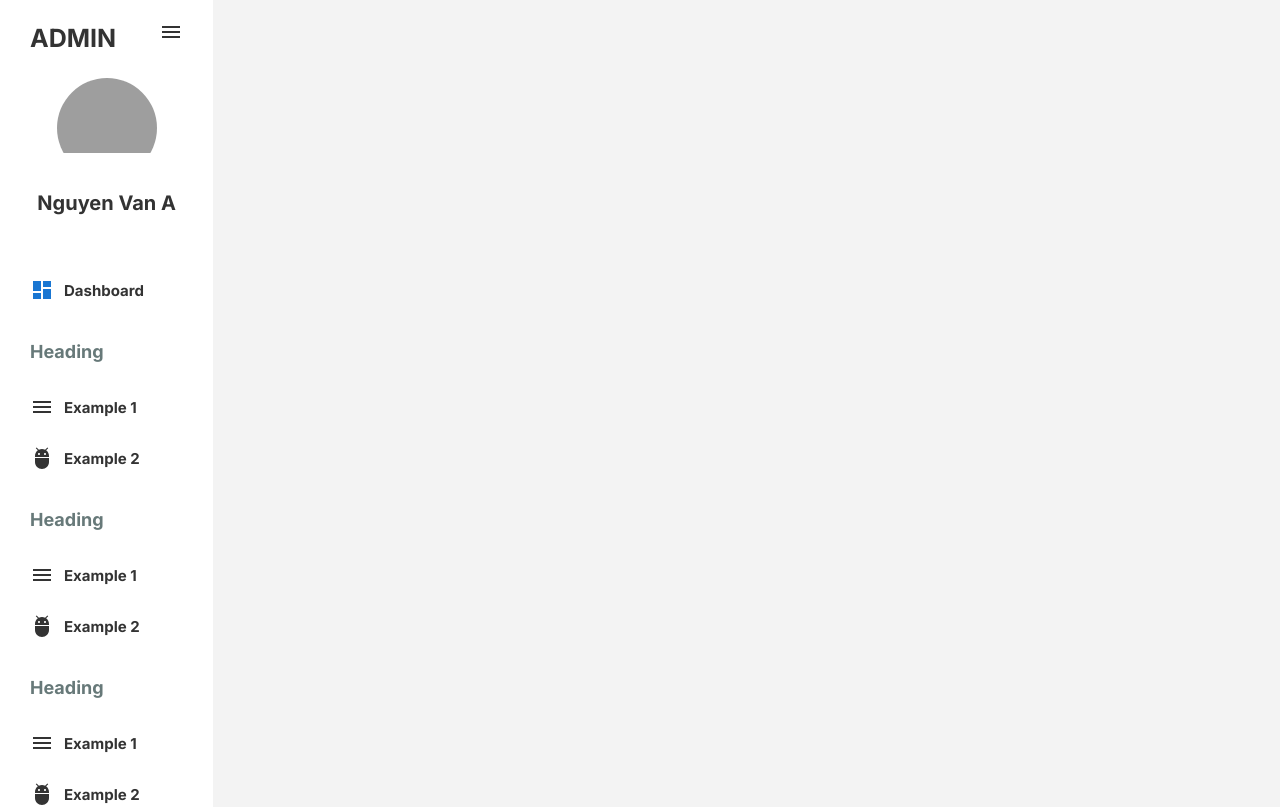
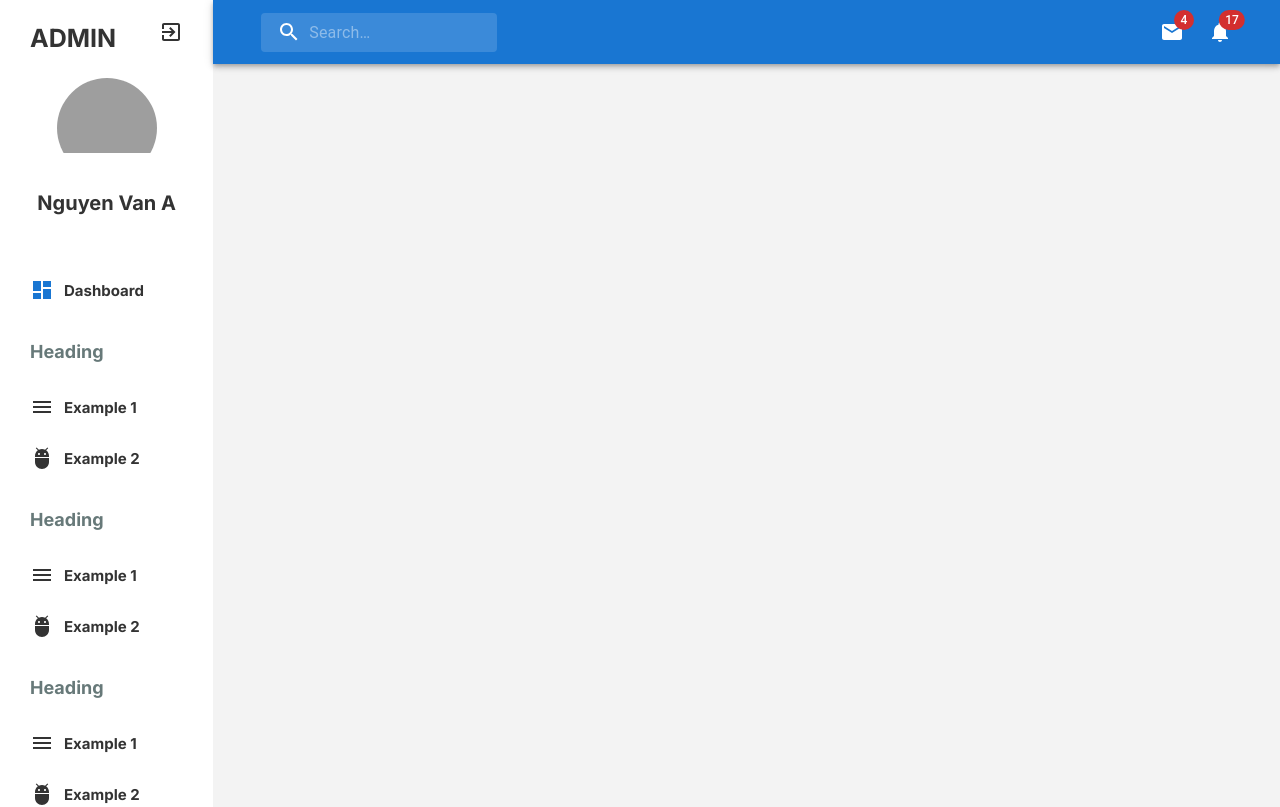
Before and after one commit to thanhbinh1511/e-footwear-mi, a React (Create React App) app: page /admin/dashboard in a window 1280 px wide. Shown: the top 807 px of the page. Built offline with nearby package versions, Linux system fonts and the light colour scheme; grey boxes are pictures that could not be loaded.

Commit message:
add Header

```diff
--- a/src/layouts/DefaultLayout/DefaultLayout.js
+++ b/src/layouts/DefaultLayout/DefaultLayout.js
@@ -1,5 +1,4 @@
 import Header from "~/layouts/Header";
-import Footer from "~/layouts/Footer";
 import SideBar from "~/layouts/SideBar";
 import classNames from "classnames/bind";
 import style from "./DefaultLayout.module.scss";
@@ -19,7 +18,6 @@
             <div className={cx("wrap-content")}>
               <Header />
               <div className={cx("content")}>{children}</div>
-              <Footer />
             </div>
         </Grid>
       </Grid>
--- a/src/layouts/Footer/Footer.js
+++ /dev/null
@@ -1,12 +0,0 @@
-import style from "./Footer.module.scss";
-import classNames from "classnames/bind";
-const cx = classNames.bind(style);
-function Footer({}) {
-    return(
-        <div className={cx("footer")}>
-            </div>
-    )
-
-}
-
-export default Footer;
--- a/src/layouts/Footer/index.js
+++ /dev/null
@@ -1 +0,0 @@
-export {default} from "./Footer"
--- a/src/layouts/Header/Header.js
+++ b/src/layouts/Header/Header.js
@@ -1,12 +1,180 @@
 import style from "./Header.module.scss";
 import classNames from "classnames/bind";
+import * as React from "react";
+import { styled, alpha } from "@mui/material/styles";
+import AppBar from "@mui/material/AppBar";
+import Box from "@mui/material/Box";
+import Toolbar from "@mui/material/Toolbar";
+import IconButton from "@mui/material/IconButton";
+import Typography from "@mui/material/Typography";
+import InputBase from "@mui/material/InputBase";
+import Badge from "@mui/material/Badge";
+import MenuItem from "@mui/material/MenuItem";
+import Menu from "@mui/material/Menu";
+import MenuIcon from "@mui/icons-material/Menu";
+import SearchIcon from "@mui/icons-material/Search";
+import AccountCircle from "@mui/icons-material/AccountCircle";
+import MailIcon from "@mui/icons-material/Mail";
+import NotificationsIcon from "@mui/icons-material/Notifications";
+import MoreIcon from "@mui/icons-material/MoreVert";
 const cx = classNames.bind(style);
-function Header({}) {
-   return (
-        <div className={cx("header")}>
-            </div>
-       );
+const Search = styled("div")(({ theme }) => ({
+  position: "relative",
+  borderRadius: theme.shape.borderRadius,
+  backgroundColor: alpha(theme.palette.common.white, 0.15),
+  "&:hover": {
+    backgroundColor: alpha(theme.palette.common.white, 0.25),
+  },
+  marginRight: theme.spacing(2),
+  marginLeft: 0,
+  width: "100%",
+  [theme.breakpoints.up("sm")]: {
+    marginLeft: theme.spacing(3),
+    width: "auto",
+  },
+}));
 
+const SearchIconWrapper = styled("div")(({ theme }) => ({
+  padding: theme.spacing(0, 2),
+  height: "100%",
+  position: "absolute",
+  pointerEvents: "none",
+  display: "flex",
+  alignItems: "center",
+  justifyContent: "center",
+}));
+
+const StyledInputBase = styled(InputBase)(({ theme }) => ({
+  color: "inherit",
+  "& .MuiInputBase-input": {
+    padding: theme.spacing(1, 1, 1, 0),
+    // vertical padding + font size from searchIcon
+    paddingLeft: `calc(1em + ${theme.spacing(4)})`,
+    transition: theme.transitions.create("width"),
+    width: "100%",
+    [theme.breakpoints.up("md")]: {
+      width: "20ch",
+    },
+  },
+}));
+function Header() {
+  const [anchorEl, setAnchorEl] = React.useState(null);
+
+  const menuId = "primary-search-account-menu";
+  const renderMenu = (
+    <Menu
+      anchorEl={anchorEl}
+      anchorOrigin={{
+        vertical: "top",
+        horizontal: "right",
+      }}
+      id={menuId}
+      keepMounted
+      transformOrigin={{
+        vertical: "top",
+        horizontal: "right",
+      }}
+    ></Menu>
+  );
+
+  const mobileMenuId = "primary-search-account-menu-mobile";
+  const renderMobileMenu = (
+    <Menu
+      anchorEl={AccountCircle}
+      anchorOrigin={{
+        vertical: "top",
+        horizontal: "right",
+      }}
+      id={mobileMenuId}
+      keepMounted
+      transformOrigin={{
+        vertical: "top",
+        horizontal: "right",
+      }}
+    >
+      <MenuItem>
+        <IconButton size="large" aria-label="show 4 new mails" color="inherit">
+          <Badge badgeContent={4} color="error">
+            <MailIcon />
+          </Badge>
+        </IconButton>
+        <p>Messages</p>
+      </MenuItem>
+      <MenuItem>
+        <IconButton
+          size="large"
+          aria-label="show 17 new notifications"
+          color="inherit"
+        >
+          <Badge badgeContent={17} color="error">
+            <NotificationsIcon />
+          </Badge>
+        </IconButton>
+        <p>Notifications</p>
+      </MenuItem>
+
+    </Menu>
+  );
+  return (
+    <Box sx={{ flexGrow: 1 }}>
+      <AppBar position="static">
+        <Toolbar>
+          <Search>
+            <SearchIconWrapper>
+              <SearchIcon />
+            </SearchIconWrapper>
+            <StyledInputBase
+              placeholder="Search…"
+              inputProps={{ "aria-label": "search" }}
+            />
+          </Search>
+          <Box sx={{ flexGrow: 1 }} />
+          <Box sx={{ display: { xs: "none", md: "flex" } }}>
+            <IconButton
+              size="large"
+              aria-label="show 4 new mails"
+              color="inherit"
+            >
+              <Badge badgeContent={4} color="error">
+                <MailIcon />
+              </Badge>
+            </IconButton>
+            <IconButton
+              size="large"
+              aria-label="show 17 new notifications"
+              color="inherit"
+            >
+              <Badge badgeContent={17} color="error">
+                <NotificationsIcon />
+              </Badge>
+            </IconButton>
+            <IconButton
+              size="large"
+              edge="end"
+              aria-label="account of current user"
+              aria-controls={menuId}
+              aria-haspopup="true"
+              color="inherit"
+            >
+            </IconButton>
+          </Box>
+          <Box sx={{ display: { xs: "flex", md: "none" } }}>
+            <IconButton
+              size="large"
+              aria-label="show more"
+              aria-controls={mobileMenuId}
+              aria-haspopup="true"
+              color="inherit"
+            >
+              <MoreIcon />
+            </IconButton>
+          </Box>
+        </Toolbar>
+      </AppBar>
+      {renderMobileMenu}
+      {renderMenu}
+    </Box>
+  );
 }
 
 export default Header;
--- a/src/layouts/SideBar/SideBar.js
+++ b/src/layouts/SideBar/SideBar.js
@@ -3,6 +3,7 @@
 import MenuIcon from "@mui/icons-material/Menu";
 import AdbIcon from "@mui/icons-material/Adb";
 import DashboardIcon from "@mui/icons-material/Dashboard";
+import ExitToAppIcon from '@mui/icons-material/ExitToApp';import { Logout } from "@mui/icons-material";
 const cx = classNames.bind(style);
 
 function SideBar() {
@@ -10,7 +11,7 @@
     <div className={cx("background")}>
       <div className={cx("title")}>
         <div className="title-content">ADMIN</div>
-        <MenuIcon fontSize="medium" sx={{ marginLeft: "10px" }} />
+        <ExitToAppIcon fontSize="medium" sx={{ marginLeft: "10px" }} />
       </div>
       <div className={cx("wrap-avatar")}>
         <div className={cx("avatar")}>
@@ -72,21 +73,6 @@
           <div className={cx("menu-content")}>Example 2</div>
         </div>
       </div>
-      <div className={cx("wrap-menu")}>
-        <div className={cx("menu-heading")}>Dashboard</div>
-        <div className={cx("menu-items")}>
-          <div className={cx("menu-icon")}>
-            <MenuIcon fontSize="medium" />
-          </div>
-          <div className={cx("menu-content")}>Example 1</div>
-        </div>
-        <div className={cx("menu-items")}>
-          <div className={cx("menu-icon")}>
-            <AdbIcon fontSize="medium" />
-          </div>
-          <div className={cx("menu-content")}>Example 2</div>
-        </div>
-      </div>
     </div>
   );
 }
```
Also changed, not shown: src/layouts/Footer/Footer.module.scss (deleted).
